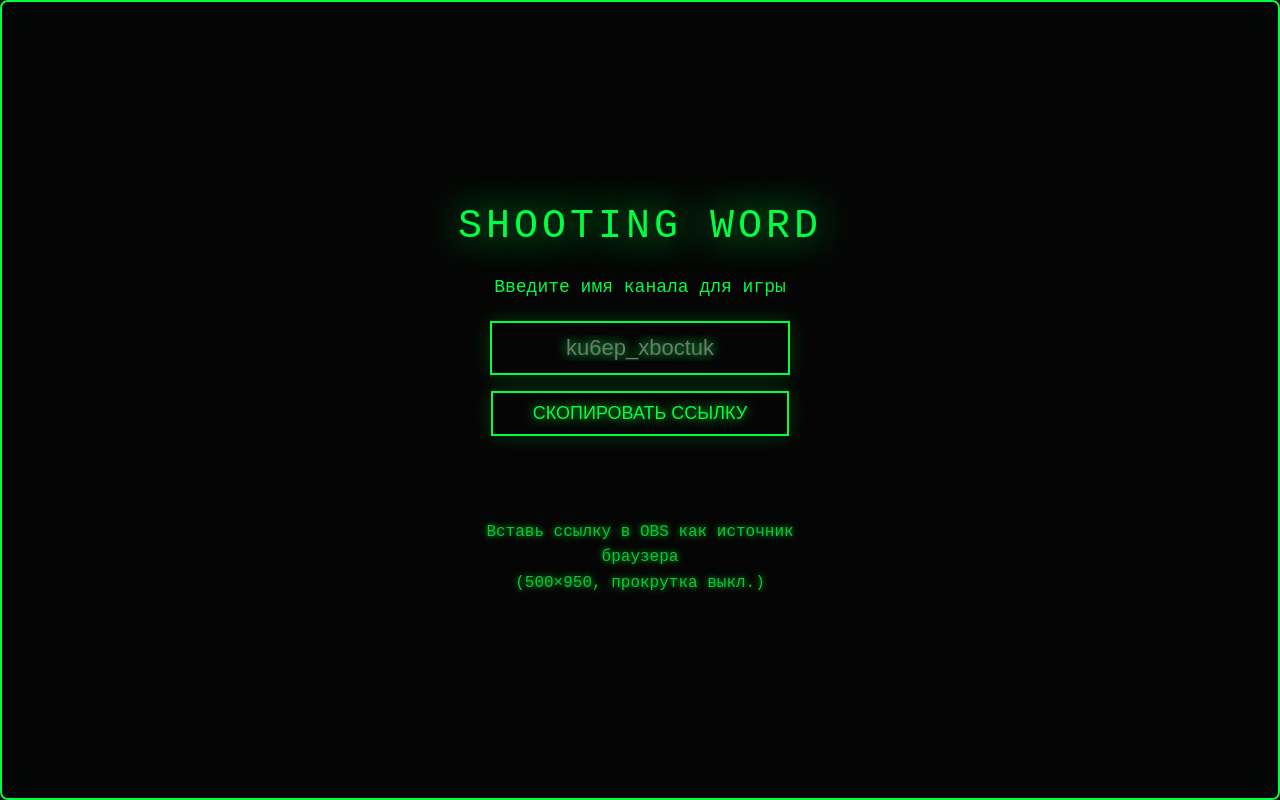
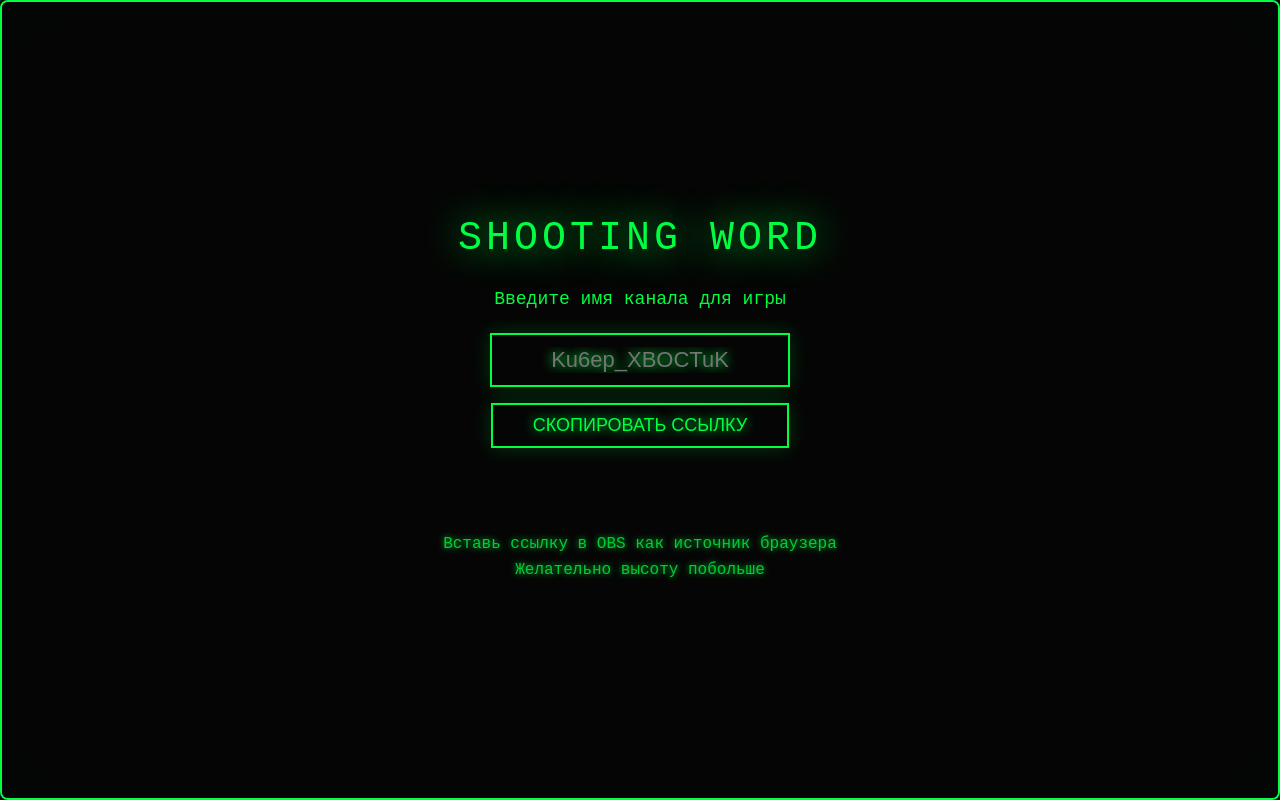
Before and after one commit to Ku6epXBOCTuK/shooting-word-html, a plain HTML site: page index.html in a window 1280 px wide. Both pictures are taken after a click on the button "СКОПИРОВАТЬ ССЫЛКУ". Drawn offline with Linux system fonts and the light colour scheme.

Commit message:
fix: update obs description

```diff
--- a/index.html
+++ b/index.html
@@ -11,12 +11,12 @@
       <div id="channel-form">
         <div class="screen-title">SHOOTING WORD</div>
         <div class="screen-subtitle">Введите имя канала для игры</div>
-        <input type="text" id="channel-input" placeholder="ku6ep_xboctuk" autofocus />
+        <input type="text" id="channel-input" placeholder="Ku6ep_XBOCTuK" autofocus />
         <button id="copy-btn">СКОПИРОВАТЬ ССЫЛКУ</button>
         <div id="game-link"></div>
         <div class="obs-note">
           Вставь ссылку в OBS как источник браузера<br />
-          (500×950, прокрутка выкл.)
+          Желательно высоту побольше
         </div>
       </div>
     </div>
@@ -26,7 +26,7 @@
       const linkEl = document.getElementById("game-link");
 
       function copyLink() {
-        const name = input.value.trim().toLowerCase() || "ku6ep_xboctuk";
+        const name = input.value.trim().toLowerCase() || "Ku6ep_XBOCTuK";
         const url = `${location.origin}${location.pathname.replace(/\/[^/]*$/, "/")}game.html?channel=${encodeURIComponent(name)}`;
         navigator.clipboard.writeText(url).then(() => {
           linkEl.textContent = "СКОПИРОВАНО!";
--- a/style.css
+++ b/style.css
@@ -210,6 +210,5 @@ body {
   font-size: 16px;
   opacity: 0.8;
   line-height: 1.6;
-  max-width: 340px;
   text-shadow: 0 0 6px #00ff41;
 }
```
